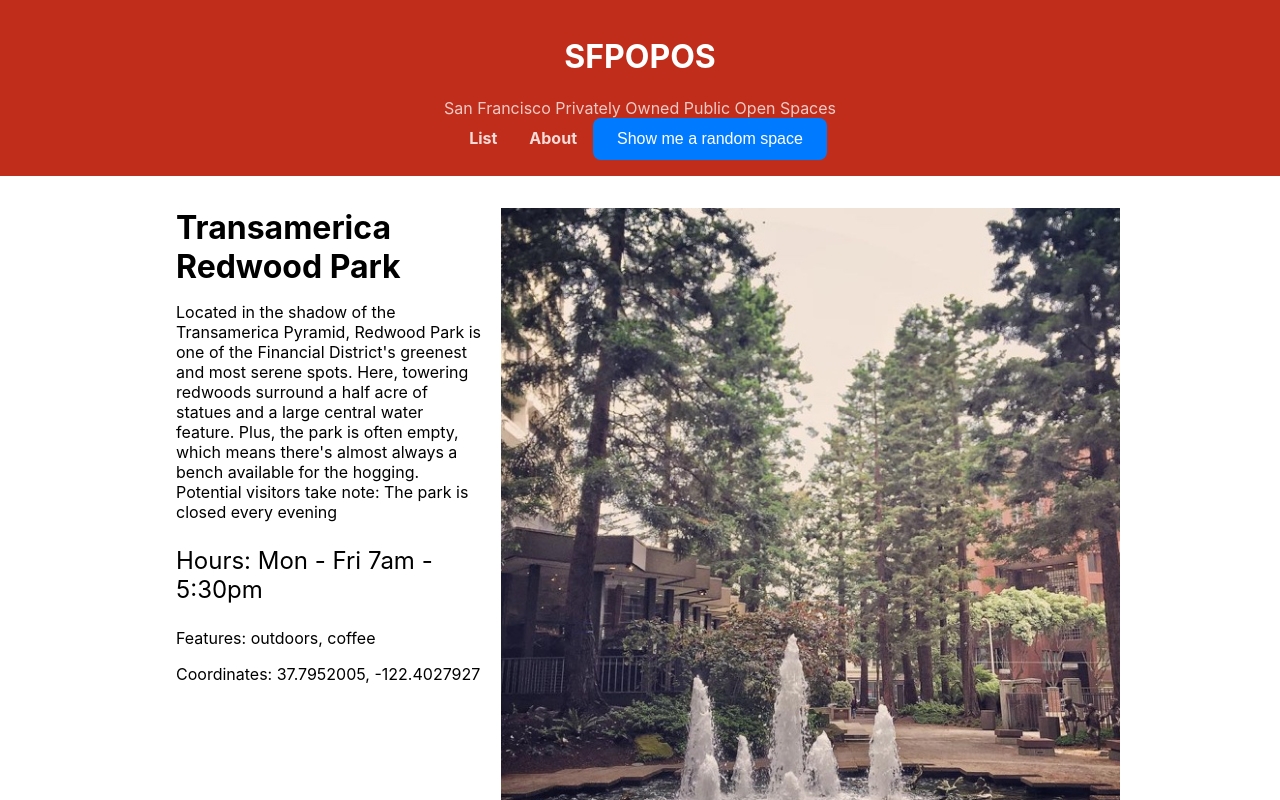
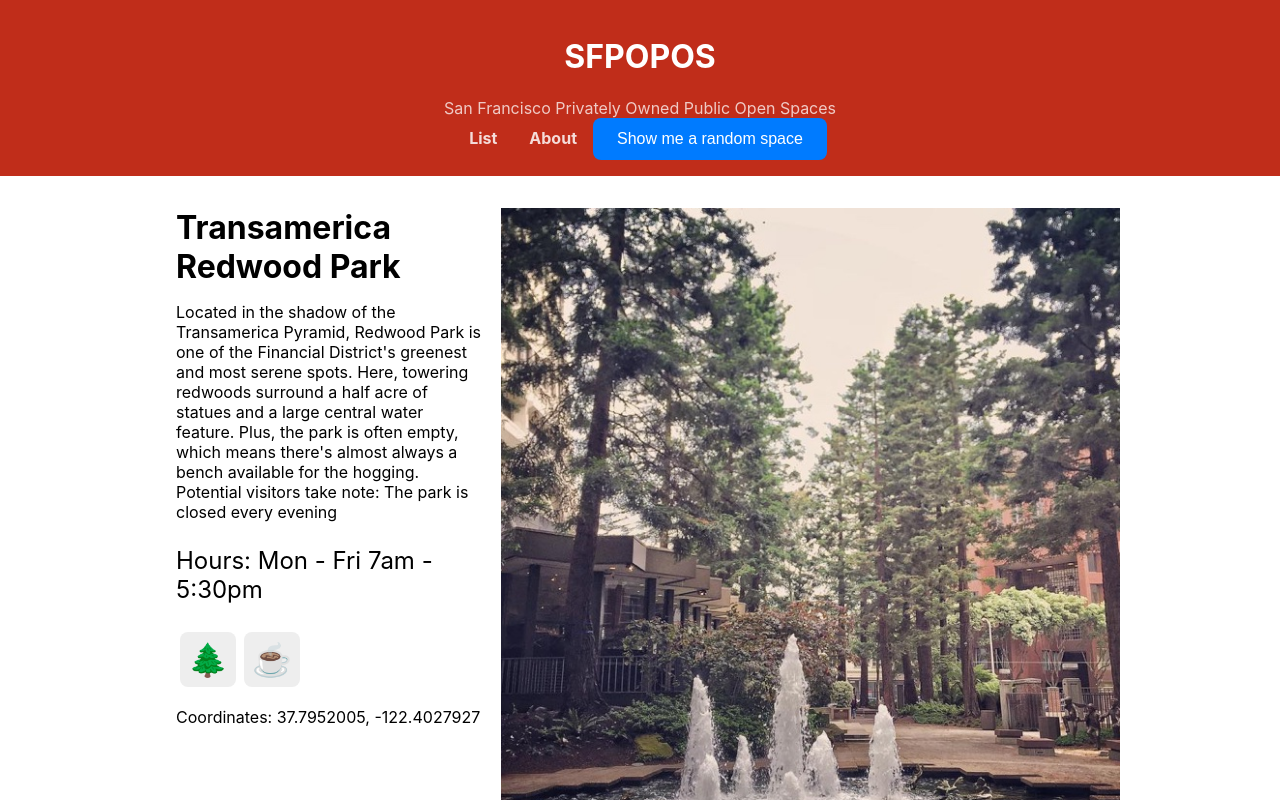
Before and after one commit to KJSDR/React-Tutorial, a React (Create React App) app: page / in a window 1280 px wide. Both pictures are taken after a click on the button "Show me a random space". Shown: the top 800 px of the page. Built offline with nearby package versions, Linux system fonts and the light colour scheme.

Commit message:
displaying features

```diff
--- a/src/components/POPOSDetails/POPOSDetails.js
+++ b/src/components/POPOSDetails/POPOSDetails.js
@@ -1,8 +1,8 @@
 import React from 'react';
 import { useParams } from 'react-router-dom';
 import data from '../../sfpopos-data.js';
+import POPOSFeatureList from '../POPOSFeatures/POPOSFeatureList';
 import './POPOSDetails.css';
-
 
 function POPOSDetails() {
   const { id } = useParams();
@@ -17,7 +17,7 @@
         <h1 className="POPOSDetails-title">{title}</h1>
         <p className="POPOSDetails-desc">{desc}</p>
         <p className="POPOSDetails-hours">Hours: {hours}</p>
-        <p className="POPOSDetails-features">Features: {features.join(', ')}</p>
+        <POPOSFeatureList features={features} />
         <p className="POPOSDetails-geo">Coordinates: {geo.lat}, {geo.lon}</p>
       </div>
     </div>
--- /dev/null
+++ b/src/components/POPOSFeatures/POPOSFeature.css
@@ -0,0 +1,7 @@
+.POPOSFeature {
+    font-size: 2em;
+    padding: 0.25em;
+    margin: 0.125em;
+    border-radius: 0.25em;
+    background-color: #eee;
+  }
--- /dev/null
+++ b/src/components/POPOSFeatures/POPOSFeature.js
@@ -0,0 +1,26 @@
+import React from 'react';
+import './POPOSFeature.css';
+
+function getFeature(str) {
+  switch (str) {
+    case 'outdoors':
+      return '🌲';
+    case 'coffee':
+      return '☕️';
+    case 'art':
+      return '🖼';
+    case 'toilet':
+      return '🚽';
+    case 'power':
+      return '🔌';
+    default:
+      return '？';
+  }
+}
+
+function POPOSFeature(props) {
+  const emoji = getFeature(props.name);
+  return <div className="POPOSFeature">{emoji}</div>;
+}
+
+export default POPOSFeature;
--- /dev/null
+++ b/src/components/POPOSFeatures/POPOSFeatureList.css
@@ -0,0 +1,3 @@
+.POPOSFeatureList {
+    display: flex;
+  }
--- /dev/null
+++ b/src/components/POPOSFeatures/POPOSFeatureList.js
@@ -0,0 +1,12 @@
+import React from 'react';
+import POPOSFeature from './POPOSFeature';
+import './POPOSFeatureList.css';
+
+function POPOSFeatureList(props) {
+  const icons = props.features.map((feature) => (
+    <POPOSFeature key={feature} name={feature} />
+  ));
+  return <div className="POPOSFeatureList">{icons}</div>;
+}
+
+export default POPOSFeatureList;
```
